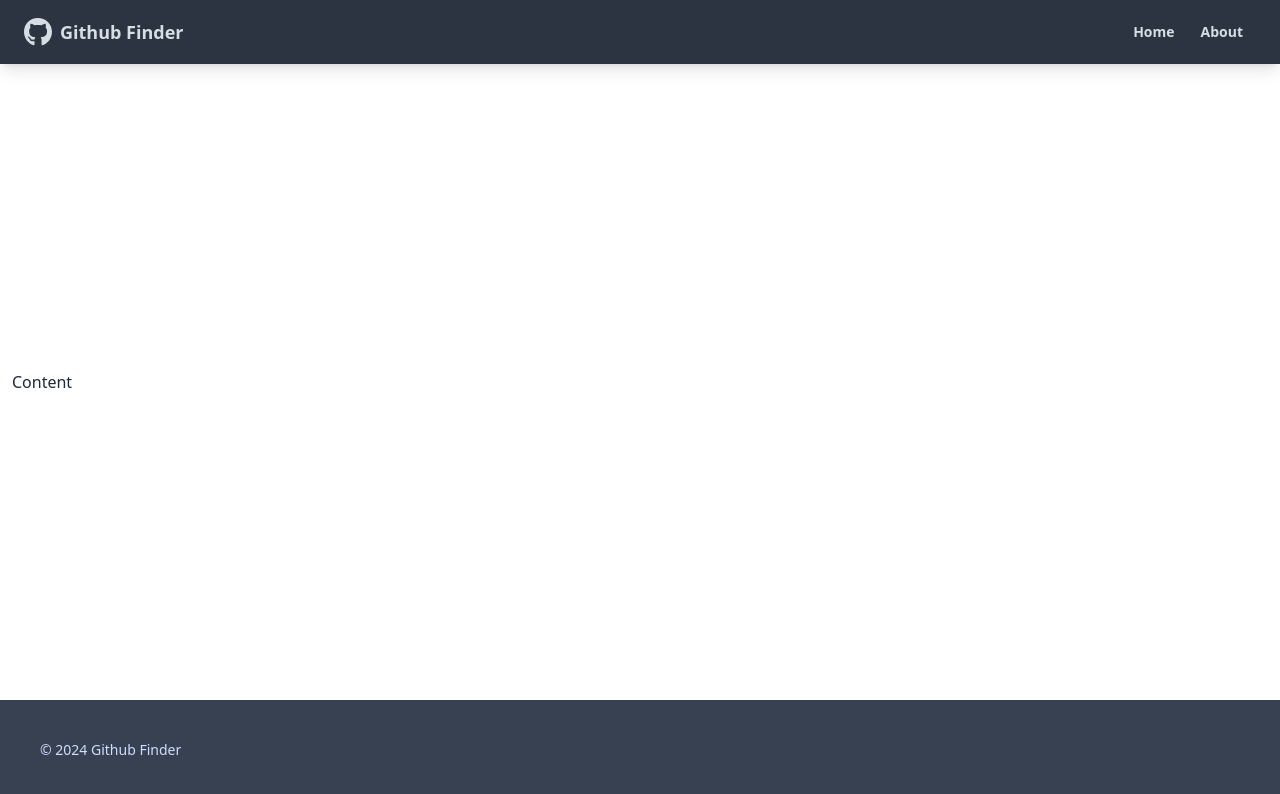
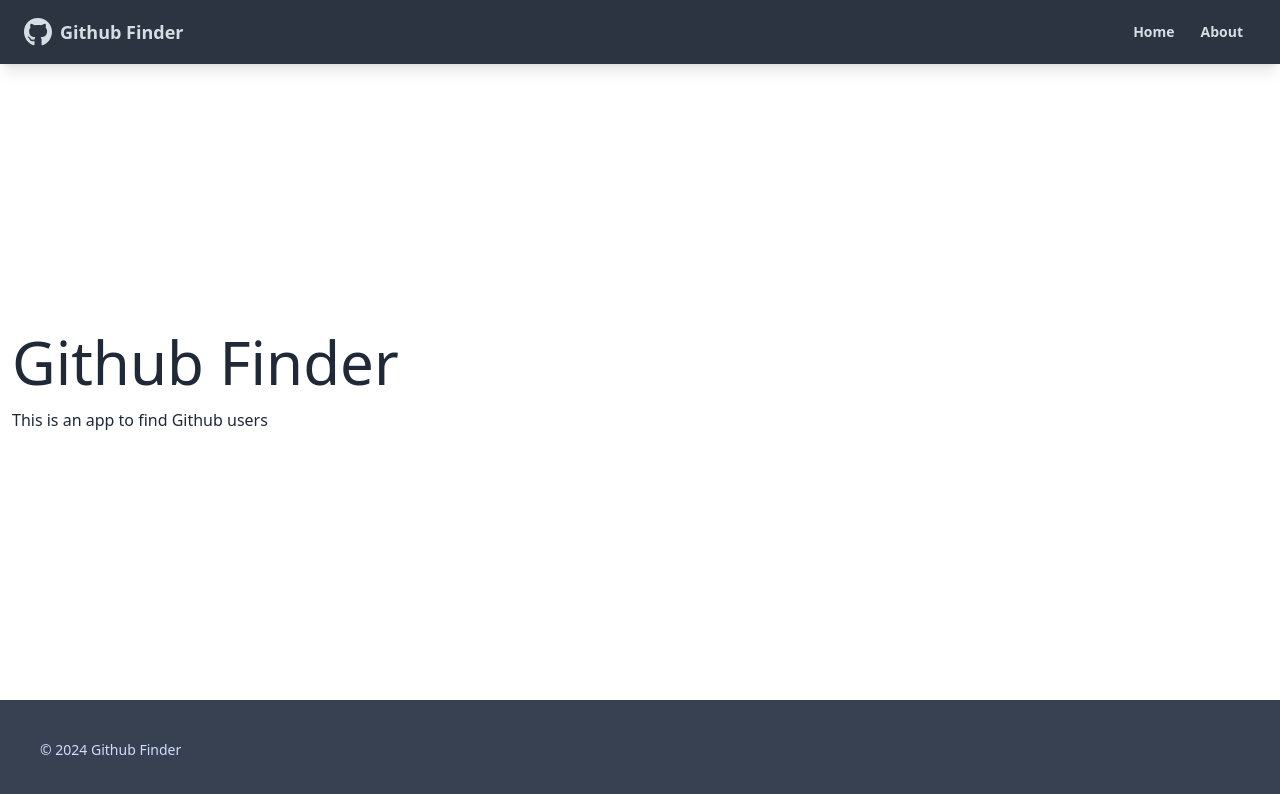
Before and after one commit to ahmadalnaib/react-githup-pro, a React (Create React App) app: page /about in a window 1280 px wide. Shown: the top 794 px of the page. Built offline with nearby package versions, Linux system fonts and the light colour scheme.

Commit message:
add pages and routes

```diff
--- a/src/App.js
+++ b/src/App.js
@@ -1,13 +1,23 @@
-import { BrowserRouter as Router, Route } from 'react-router-dom';
+import { BrowserRouter as Router, Route,Routes } from 'react-router-dom';
 import Navbar from './components/layout/Navbar';
 import Footer from './components/layout/Footer';
+import Home from './pages/Home';
+import About from './pages/About';
+import NotFound from './pages/NotFound';
 
 function App() {
   return (
     <Router>
       <div className='flex flex-col justify-between h-screen'>
         <Navbar />
-        <main className='container mx-auto px-3 pb-12'>Content</main>
+        <main className='container mx-auto px-3 pb-12'>
+          <Routes>
+            <Route path='/' element={<Home />} />
+            <Route path='/about' element={<About />} />
+            <Route path='/notfound' element={<NotFound />} />
+            <Route path='/*' element={<NotFound />} />
+          </Routes>
+        </main>
         <Footer/>
       </div>
     </Router>
--- /dev/null
+++ b/src/pages/About.jsx
@@ -0,0 +1,15 @@
+
+
+function About() {
+  return (
+    <div>
+      <h1 className="text-6xl mb-4">Github Finder</h1>
+      <p>
+        This is an app to find Github users
+
+      </p>
+    </div>
+  )
+}
+
+export default About
--- /dev/null
+++ b/src/pages/Home.jsx
@@ -0,0 +1,11 @@
+
+
+function Home() {
+  return (
+    <div>
+      <h1 className="text-6xl">Welcome</h1>
+    </div>
+  )
+}
+
+export default Home
--- /dev/null
+++ b/src/pages/NotFound.jsx
@@ -0,0 +1,12 @@
+
+
+function NotFound() {
+  return (
+    <div>
+      <h1 className="text-6xl">Not Found</h1>
+      <p className="text-2xl">The page you are looking for does not exist</p>
+    </div>
+  )
+}
+
+export default NotFound
```
